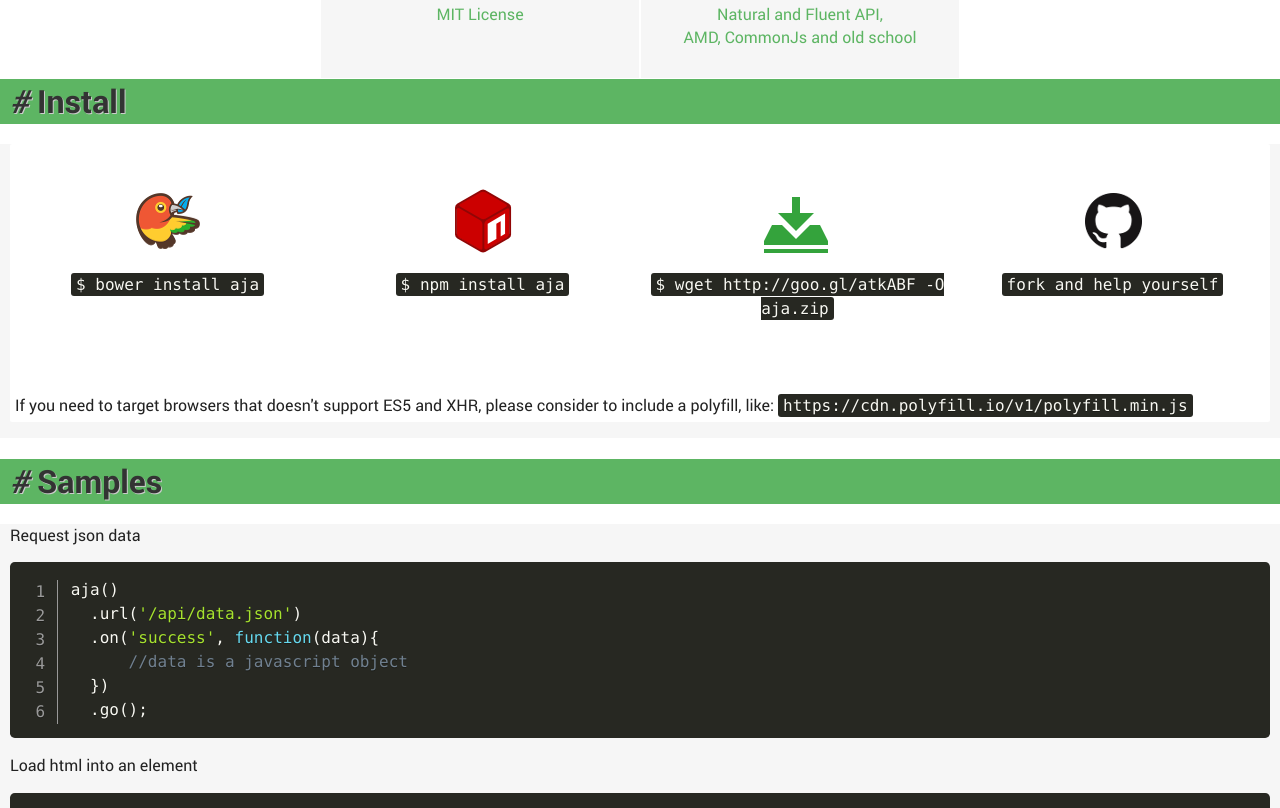
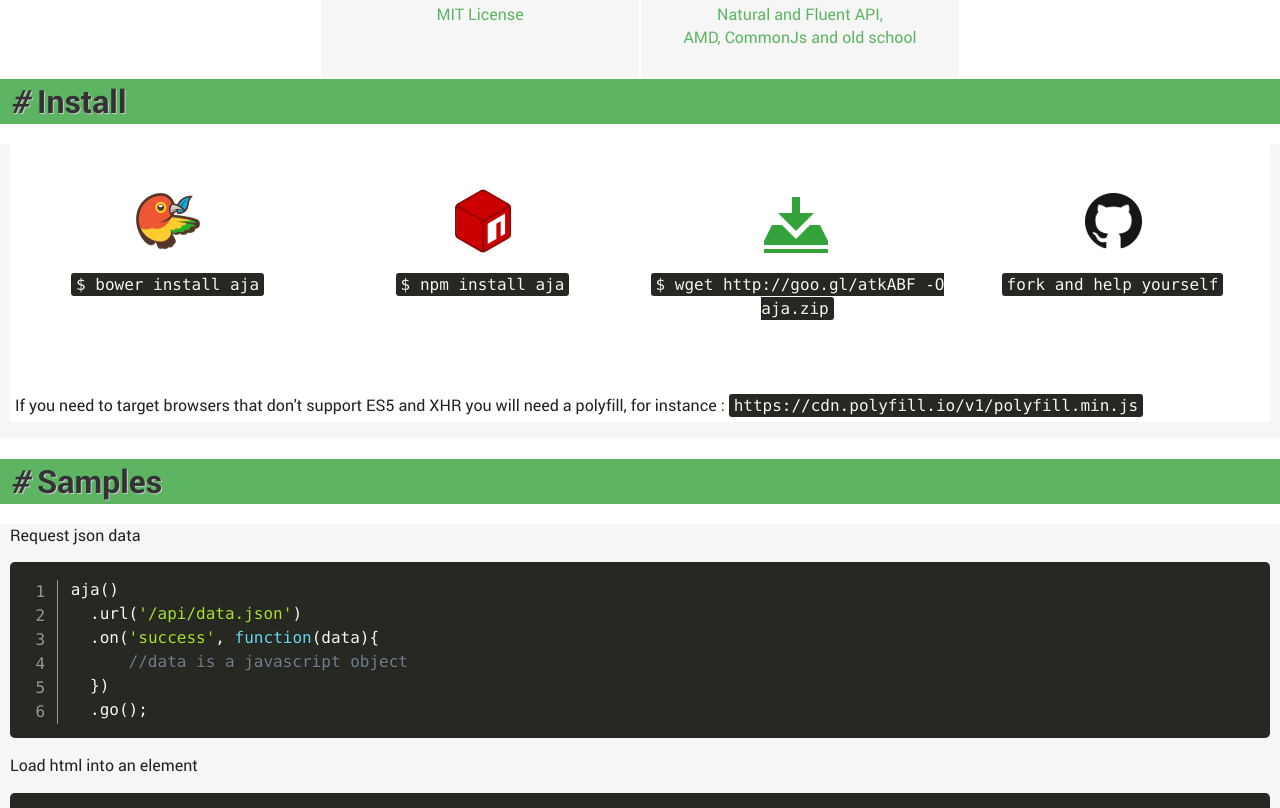
Before and after one commit to krampstudio/aja.js, a website: page index.html in a window 1280 px wide. Shown: the part 781-1589 px from the top of the page. Drawn offline with Linux system fonts and the light colour scheme.

Commit message:
wording changes

```diff
--- a/index.html
+++ b/index.html
@@ -86,8 +86,7 @@
                         <code class="inline">fork and help yourself</code>
                     </li>
                 </ul>
-                <p class="warning">If you need to target browsers that doesn't support ES5 and XHR, please consider to include a polyfill, like:
-                    <code class="inline">https://cdn.polyfill.io/v1/polyfill.min.js</code>
+                <p class="warning">If you need to target browsers that don't support ES5 and XHR you will need a polyfill, for instance : <code class="inline">https://cdn.polyfill.io/v1/polyfill.min.js</code>
                 </p>
             </section>
         </article>
@@ -168,7 +167,7 @@ aja()
         </article>
 
         <footer>
-            2014 - <code class="inline">eval(['chevrier', 'bertrand'].join('.') + '@gmail.com')</code> - <a href="http://krampstudio.com">krampstudio.com</a>
+            2014 - <code class="inline">['chevrier', 'bertrand', '@gmail', 'com'].join('.')</code> - <a href="http://krampstudio.com">krampstudio.com</a>
         </footer>
 
         <script src="js/script.min.js"></script>
```
